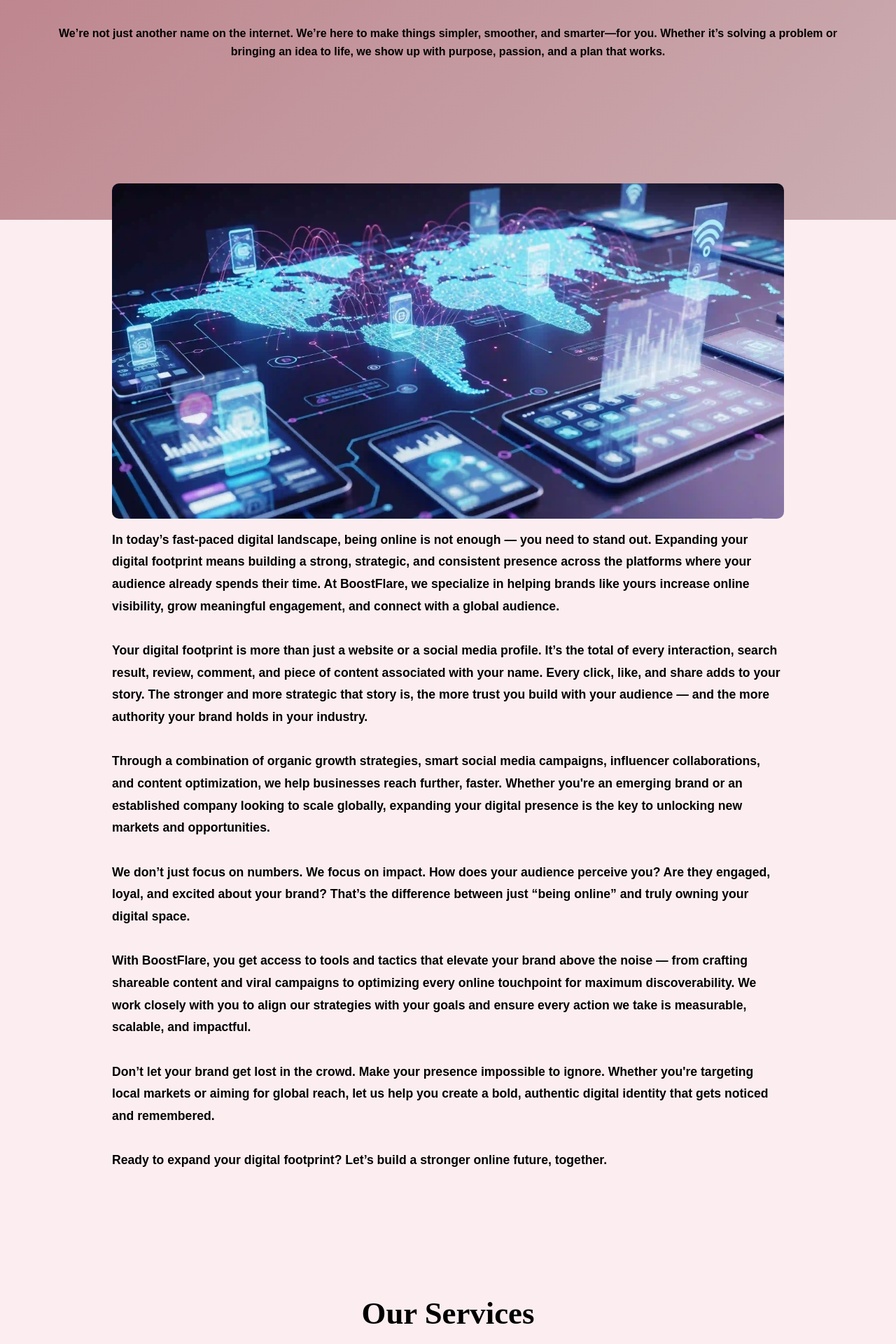
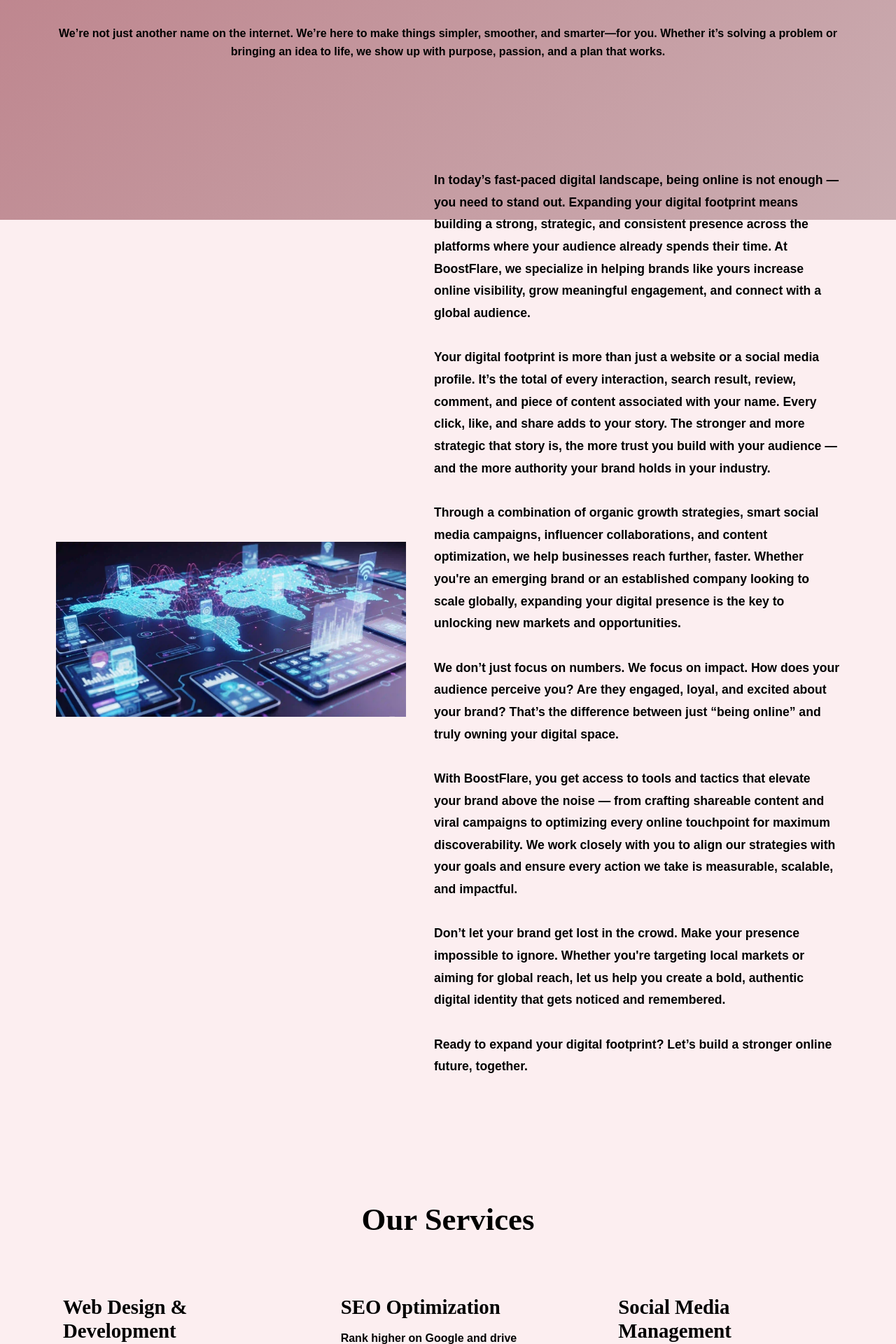
Before and after one commit to candra2012/BoostFlare, a Jekyll site: the page built from index.html, in a window 1280 px wide. Shown: the part 586-2506 px from the top of the page at 70% size. Built offline with Jekyll 4.4.1, drawn with Linux system fonts in a browser that asks for light colours.

Commit message:
Update style.css

```diff
--- a/assets/css/style.css
+++ b/assets/css/style.css
@@ -408,58 +408,53 @@
   }
 }
 
-/* === Zigzag Section Styles === */
+/* Hindari semua isi section ikut geser */
 .zigzag-section {
-  display: flex;
-  flex-direction: column;
-  align-items: center;
-  text-align: center;
-  margin: 80px 0;
   opacity: 0;
-  transform: translateY(50px);
-  transition: opacity 0.8s ease-out, transform 0.8s ease-out;
+  transition: opacity 0.8s ease-out;
+  margin-bottom: 60px;
 }
 
 .zigzag-section.visible {
   opacity: 1;
-  transform: translateY(0);
 }
 
+/* Gambar saja yang animasi slide kiri */
+.animate-slide-left {
+  animation: slideInLeft 1s ease-out forwards;
+}
+
+/* Slide dari kiri */
+@keyframes slideInLeft {
+  from {
+    transform: translateX(-100%);
+    opacity: 0;
+  }
+  to {
+    transform: translateX(0);
+    opacity: 1;
+  }
+}
+
+/* Styling konten zigzag */
 .zigzag-content {
-  max-width: 1000px;
+  display: flex;
+  flex-wrap: wrap;
+  align-items: center;
+  justify-content: center;
+  gap: 40px;
+  max-width: 1200px;
   margin: 0 auto;
-  padding: 0 20px;
-  display: flex;
-  flex-direction: column;
-  align-items: center;
-  gap: 15px; /* Jarak manis antara gambar & teks */
+  padding: 20px;
 }
 
 .zigzag-img {
-  max-width: 100%;
+  flex: 1 1 400px;
+  max-width: 500px;
+  width: 100%;
   height: auto;
-  object-fit: contain;
-  border-radius: 10px;
-  margin: 0; /* Hindari jarak berlebihan */
 }
 
-.zigzag-text {
-  font-size: 1.1em;
-  line-height: 1.8;
-  color: white;
-  font-weight: 400;
+.zigzag-content p {
+  flex: 1 1 500px;
 }
-
-/* Zigzag animasi kiri dan kanan */
-.zigzag-left {
-  transform: translateX(-50px);
-}
-
-.zigzag-right {
-  transform: translateX(50px);
-}
-
-.zigzag-left.visible,
-.zigzag-right.visible {
-  transform: translateX(0);
-}
```
